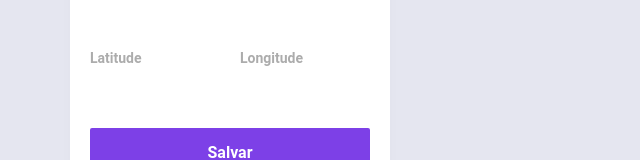
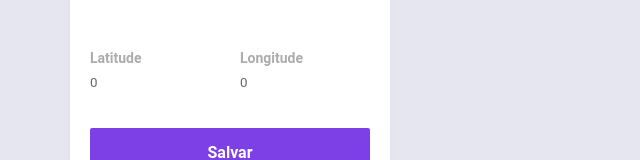
Before and after one commit to esron/semana-omnistack-vue, a Vue app: page / in a window 1280 px wide. Shown: the part 230-390 px from the top of the page, without its empty margins (0-640 px from the left). Built offline with nearby package versions, Linux system fonts and the light colour scheme; no server answers.

Commit message:
adiciona v-model aos inputs

```diff
--- a/src/components/DevForm.vue
+++ b/src/components/DevForm.vue
@@ -3,6 +3,7 @@
     <div class="input-block">
       <label for="github_username">Usuário do Github</label>
       <input
+        v-model=github_username
         type="text"
         id="github_username"
         required
@@ -12,6 +13,7 @@
     <div class="input-block">
       <label for="techs">Tecnologias</label>
       <input
+        v-model=techs
         type="text"
         id="techs"
         required
@@ -22,6 +24,7 @@
       <div class="input-block">
         <label for="latitude">Latitude</label>
         <input
+          v-model=latitude
           type="number"
           id="latitude"
           required
@@ -31,6 +34,7 @@
       <div class="input-block">
         <label for="latitude">Longitude</label>
         <input
+          v-model=longitude
           type="number"
           id="latitude"
           required
```
